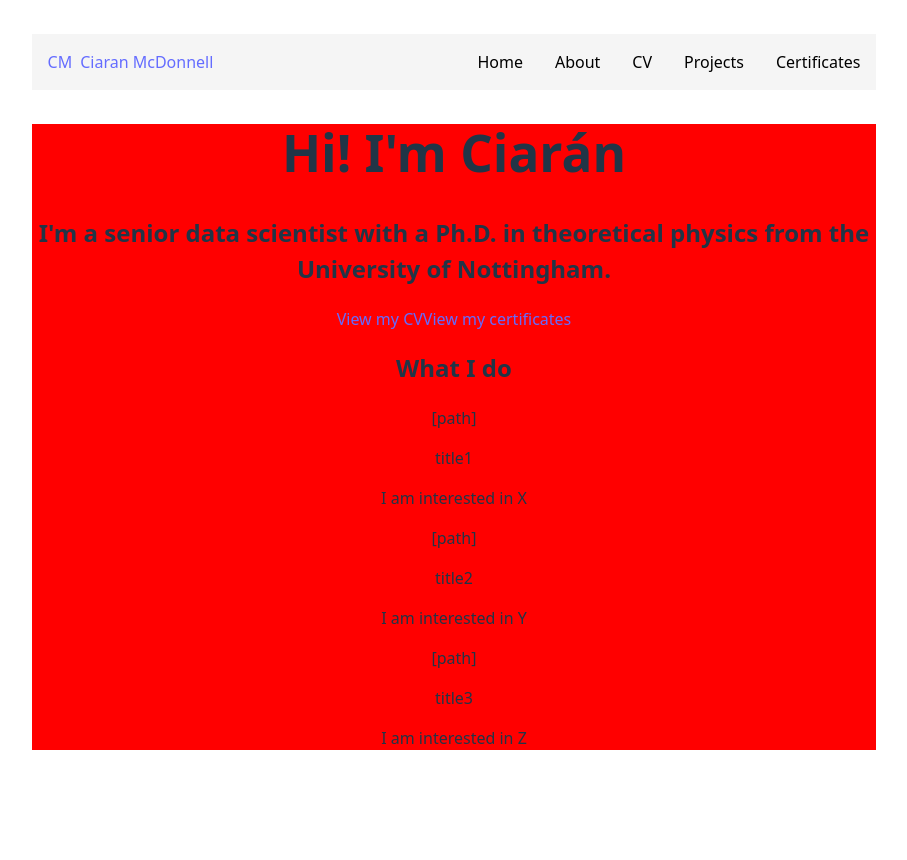
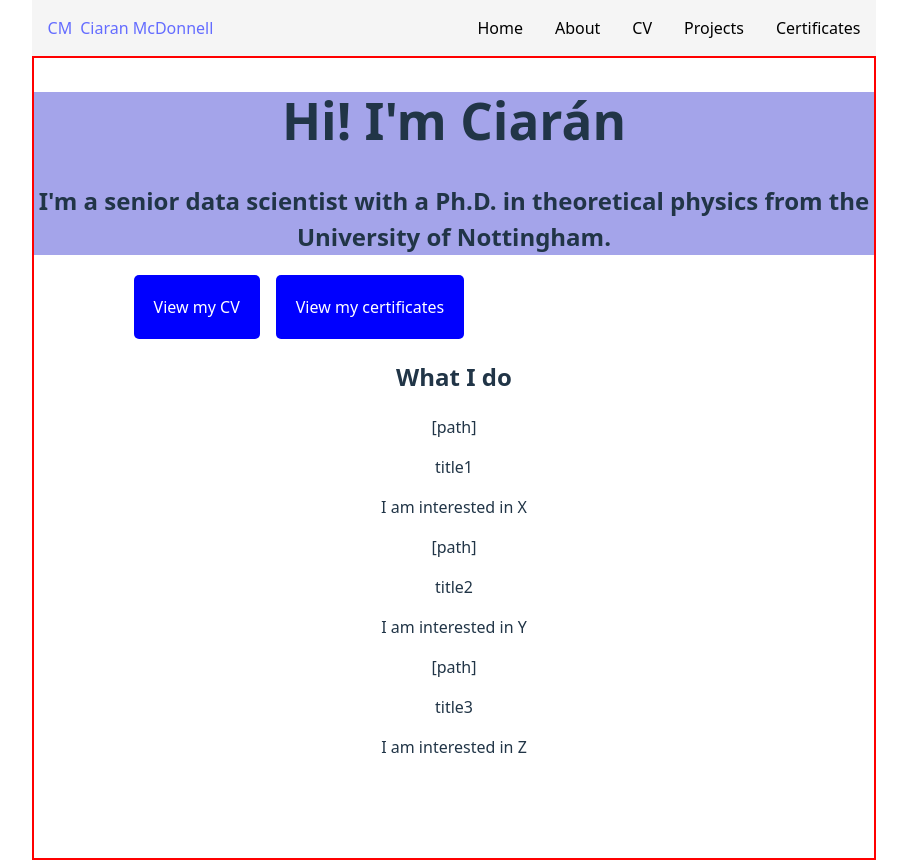
Before and after one commit to Ciaran1995/personal_website, a React (Vite) app: page / in a window 1280 px wide. Shown: the whole page, without its empty margins (186-1093 px from the left). Before the commit the page ends 800 px from the top, so only its background shows below. Built offline with nearby package versions, Linux system fonts and the light colour scheme.

Commit message:
adjusting height of page and adding basic structure to homepage

```diff
--- a/src/App.css
+++ b/src/App.css
@@ -1,5 +1,6 @@
 #root {
   width: 100%;
+  height: 100vh;
   margin: 0 auto;
   /* padding: 2rem; */
   display: flex;
@@ -10,16 +11,18 @@
 
 .global-page {
   width: 66%;
+  height: 100%;
 }
 
 /* .homepage {
   display: flex;
-  direction: row;
+  direction: col;
 } */
 
 .homepage-body {
+  height: 100vh;
+  border: solid 2px red;
   flex-grow: 2;
-  background: red;
 }
 
 .header {
@@ -49,6 +52,33 @@
 .header-nav-bar .header-element {
   color: black;
 }
+
+.bio-introduction {
+  background-color: rgb(164, 164, 234);
+}
+
+.homepage-quick-links {
+  display: flex;
+  flex-direction: row;
+  margin-left: 100px;
+  gap: 1rem;
+}
+
+.cv-link {
+  background-color: blue;
+  border-radius: 5px;
+  padding: 20px;
+  color: white;
+}
+
+.certificate-link {
+  background-color: blue;
+  border-radius: 5px;
+  padding: 20px;
+  color: white;
+}
+
+/* Older stuff */
 
 .logo {
   height: 6em;
```
